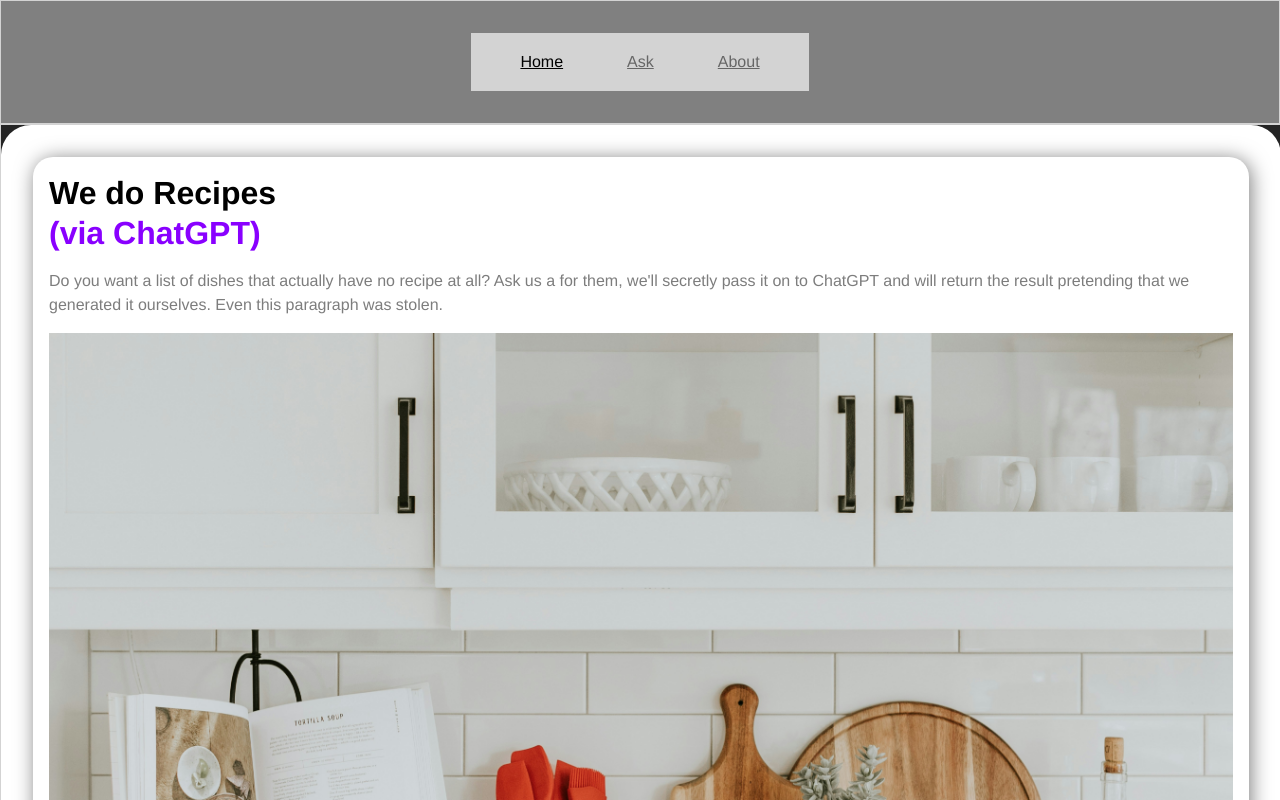
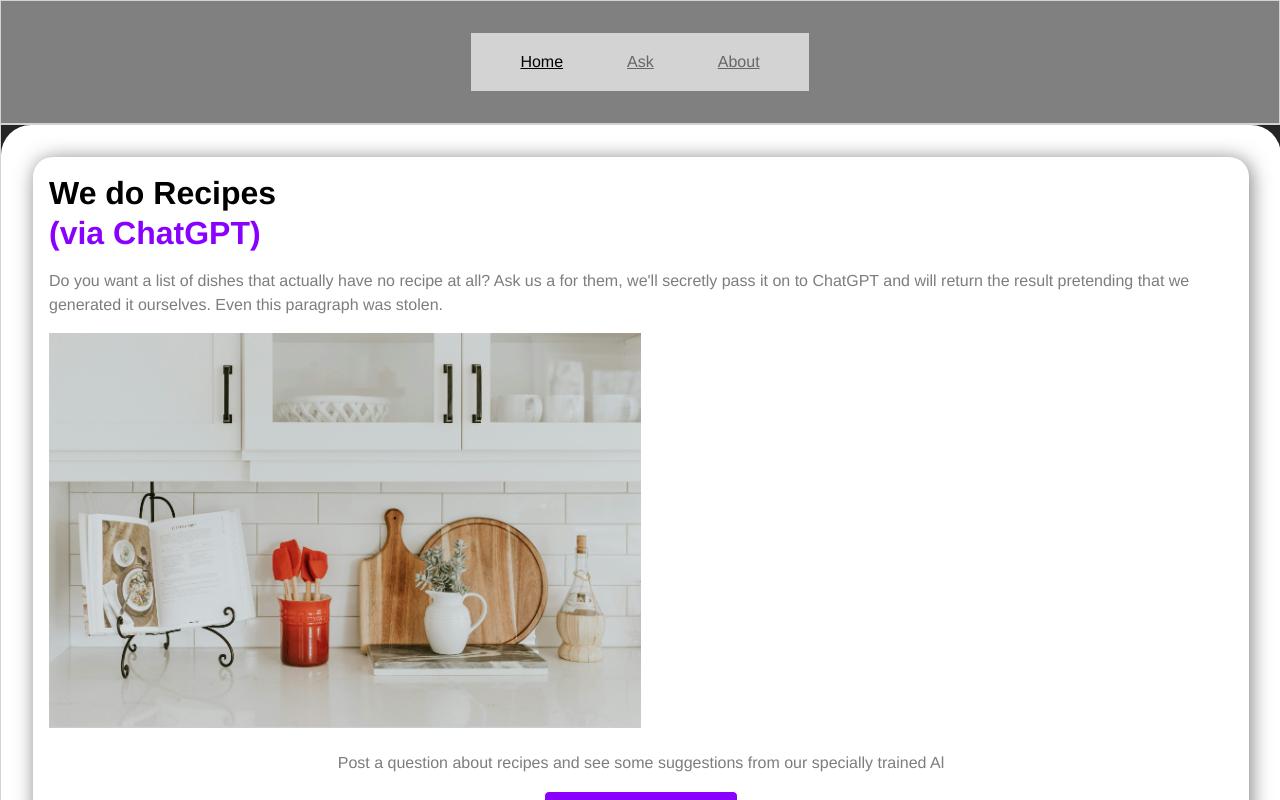
Before and after one commit to technative-academy/Team-Wolf, a React (Vite) app: page / in a window 1280 px wide. Shown: the top 800 px of the page. Built offline with nearby package versions, Linux system fonts and the light colour scheme.

Commit message:
Add desktop styling

```diff
--- a/src/components/Home/Home.module.css
+++ b/src/components/Home/Home.module.css
@@ -43,4 +43,9 @@ img {
     box-shadow: 2px 2px 20px var(--darkGrey);
     border-radius: 20px;
   }
+
+  img {
+    max-width: 50%;
+    max-height: auto;
+  }
 }
```
